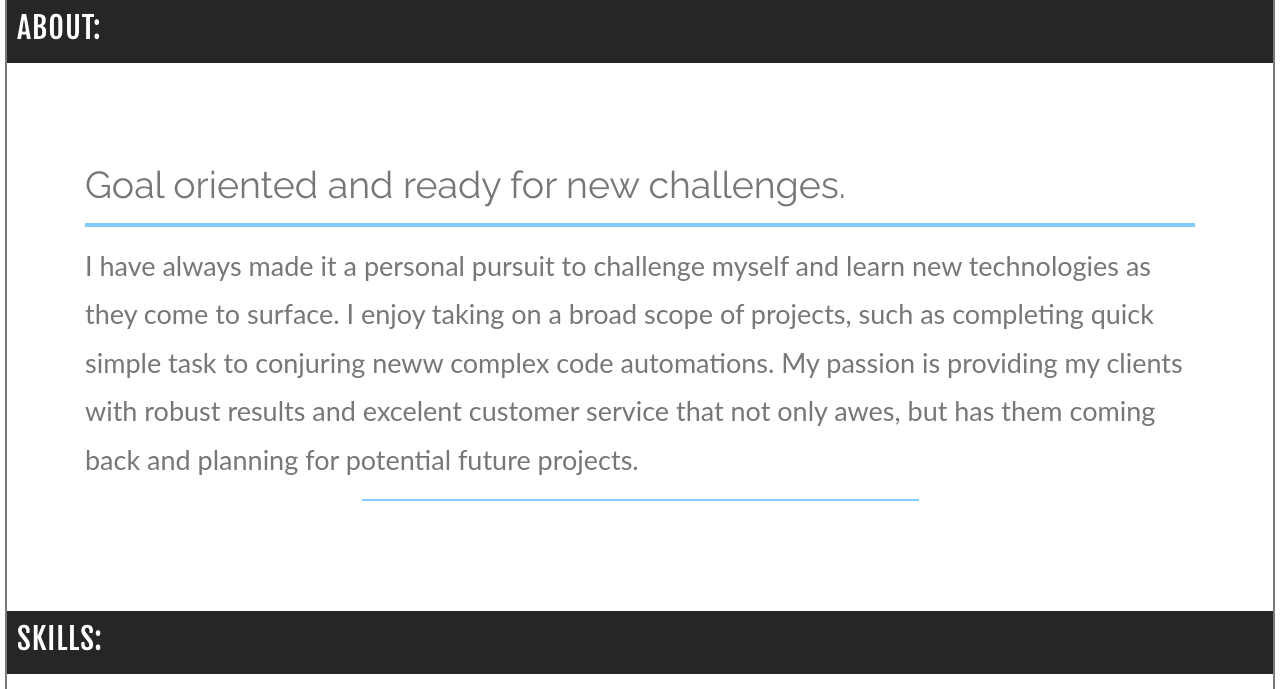
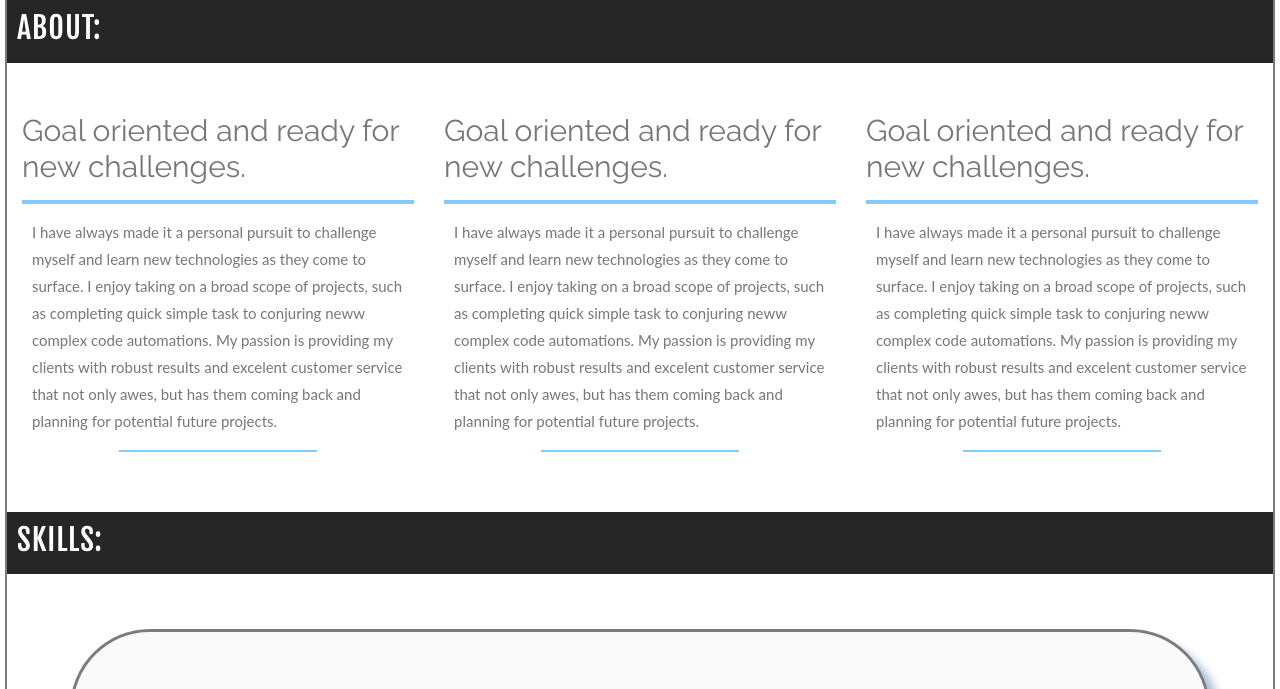
Before and after one commit to cmbailey87/magewater, a plain HTML site: page index.html in a window 1280 px wide. Shown: the part 522-1211 px from the top of the page. Drawn offline with nearby package versions, Linux system fonts and the light colour scheme; files whose address does not match are found by name; a web font is replaced by a local one.

Commit message:
updating content

```diff
--- a/css/style.css
+++ b/css/style.css
@@ -32,6 +32,7 @@ body, html {
     background-image: url("../img/buildings.jpg");
     min-height: 100%;
     min-width: 50%;
+
 
 }
 
@@ -95,7 +96,8 @@ border-bottom: 5px solid white;
   font-family: 'Anton', sans-serif;
   font-size: 4rem;
   color: white;
-  text-shadow: -2px 0 grey, 0 2px grey, 2px 0 grey, 0 -2px grey;
+  letter-spacing: 1px;
+  text-shadow: -2px 0 rgb(10,50,100), 0 2px rgb(10,50,100), 2px 0 rgb(10,50,100), 0 -2px rgb(10,50,100);
 
 }
 .mainheader{
@@ -203,7 +205,7 @@ border-left: solid white 5px;
 
 .h2 {
   font-family: 'raleway', sans-serif;
-  font-size: 2.5rem;
+  font-size: 2rem;
 
 
 }
@@ -223,7 +225,9 @@ border-left: solid white 5px;
 }
 
 .aboutgraph {
-  font-size: 1.8rem;
+  font-size: 1rem;
+  padding-left: 10px;
+  padding-right: 10px;
 }
 /*********************************/
 
--- a/index.html
+++ b/index.html
@@ -75,6 +75,7 @@
 
 
 
+
     <!-- end paralaxing area-->
 
 
@@ -84,11 +85,45 @@
         <h1 class=" title skills">ABOUT: </h1>
       </div>
 
-      <div class="blank">
 
-      </div>
-    <div class="container  my-3">
+    <div class="container-fluid my-5  my-3">
       <div class="row ">
+          <div class="col">
+
+
+          <h2 class="h2">
+              Goal oriented and ready for new challenges.
+              <hr class="hrbreak">
+            </h2>
+
+            <p class="aboutgraph">
+              I have always made it a personal pursuit to challenge myself and learn new technologies as they come to surface.
+                I enjoy taking on a broad scope of projects, such as  completing quick simple task to conjuring neww complex code automations.
+               My passion is providing my clients with robust results and excelent customer service that not only awes, but has them coming back and planning for potential future projects.
+
+            </p>
+
+<hr class="hrbreakbottom">
+          </div>
+
+          <div class="col">
+
+
+          <h2 class="h2">
+              Goal oriented and ready for new challenges.
+              <hr class="hrbreak">
+            </h2>
+
+            <p class="aboutgraph">
+              I have always made it a personal pursuit to challenge myself and learn new technologies as they come to surface.
+                I enjoy taking on a broad scope of projects, such as  completing quick simple task to conjuring neww complex code automations.
+               My passion is providing my clients with robust results and excelent customer service that not only awes, but has them coming back and planning for potential future projects.
+
+            </p>
+
+<hr class="hrbreakbottom">
+          </div>
+
           <div class="col">
 
 
@@ -113,9 +148,7 @@
     </div>
 
 
-    <div class="blank">
 
-    </div>
 
 
     <div class="caption contenttitle">
```
Also changed, not shown: 1 other file.
